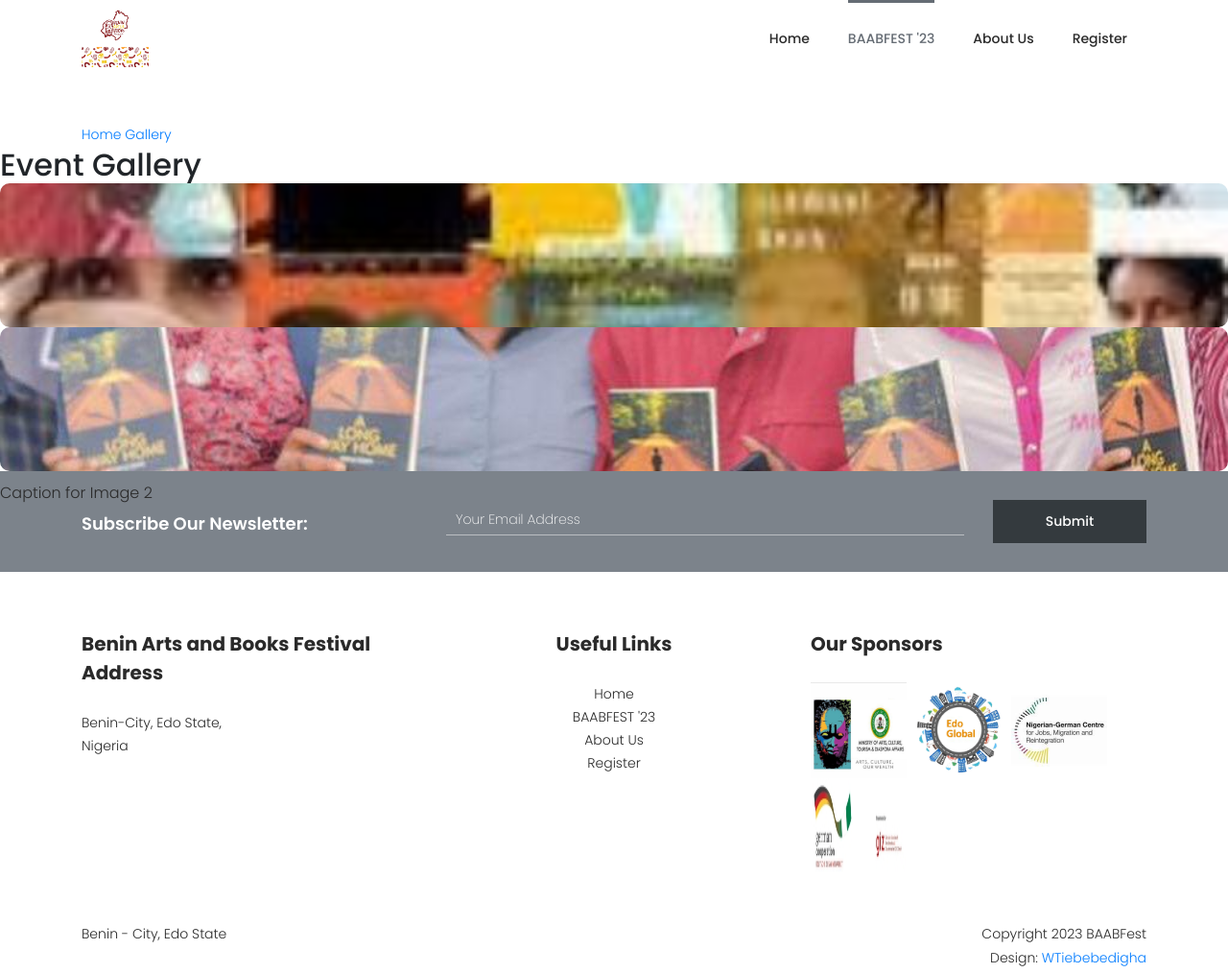
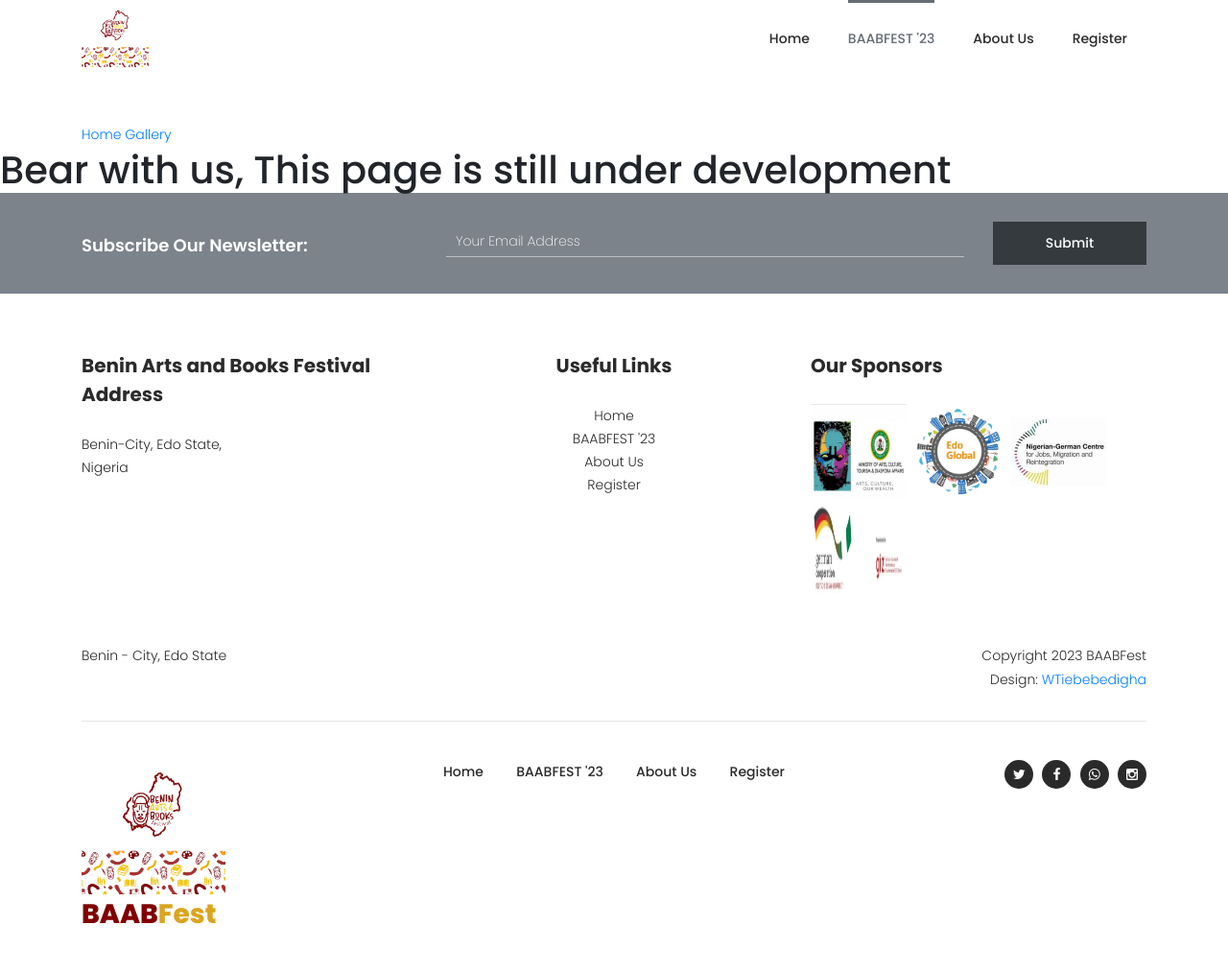
Before and after one commit to WTiebebedigha22/BAABFest, a plain HTML site: page b'23.html in a window 1280 px wide. Shown: the top 1014 px of the page at 96% size. Drawn offline with Linux system fonts and the light colour scheme.

Commit message:
Update b'23.html

```diff
--- a/b'23.html
+++ b/b'23.html
@@ -90,20 +90,7 @@ https://www.github.com/WTiebebedigha22
 			<!-- End banner Area -->
 
             <section id="event-gallery">
-                <h2>Event Gallery</h2>
-                <div class="gallery-container">
-                  <!-- Photo gallery items will go here -->
-                </div>
-                <div class="gallery-item">
-                    <img src="assets/images/book fair.jpg" alt="Image 1">
-                    <p>Caption for Image 1</p>
-                    <a href="#" target="_blank">Learn more</a>
-                  </div>
-                  <div class="gallery-item">
-                    <img src="assets/images/book.jpeg" alt="Image 2">
-                    <p>Caption for Image 2</p>
-                  </div>
-                  <!-- Add more gallery items as needed -->
+                <h1>Bear with us, This page is still under development</h1>
               </section>
 
     <!-- *** Subscribe *** -->
```
